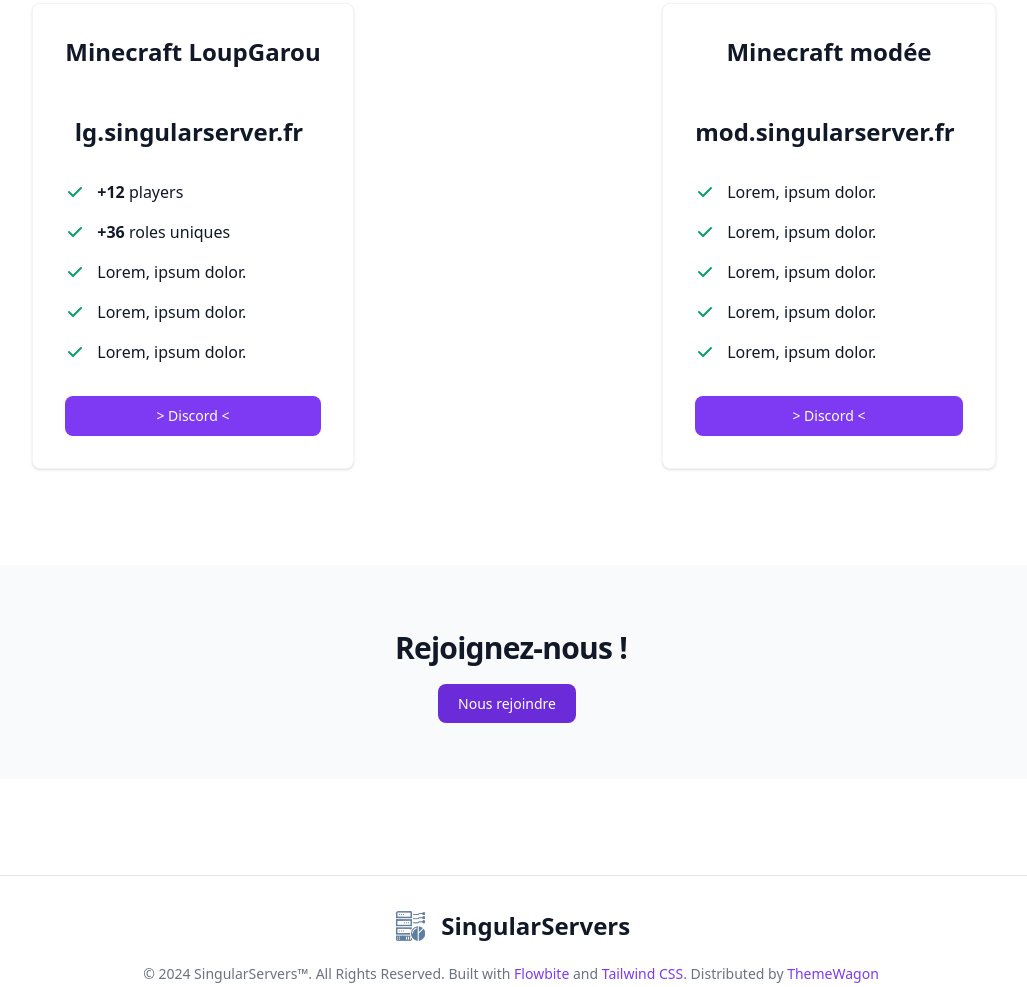
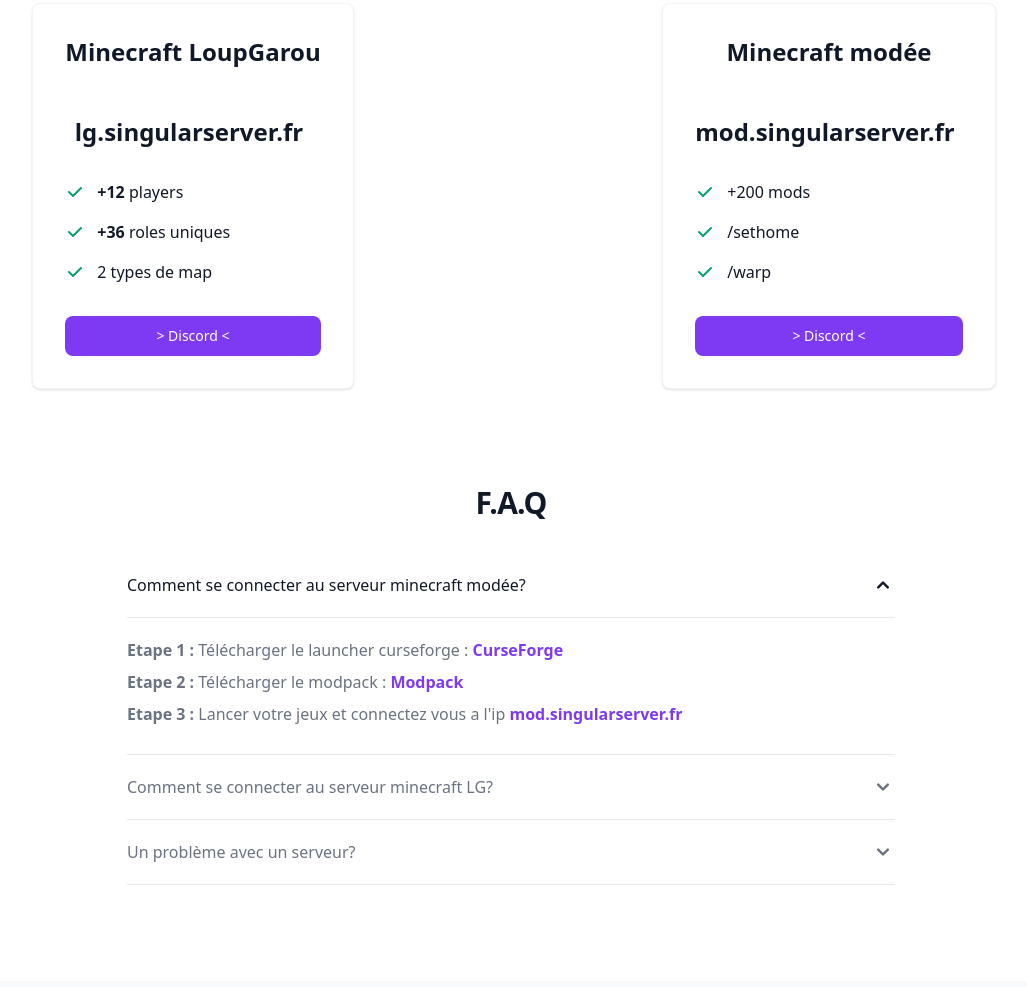
Before and after one commit to beloow/SingularServer, a website: page index.html in a window 1280 px wide. Shown: the part 1144-2131 px from the top of the page, without its empty margins (129-1156 px from the left). Drawn offline with nearby package versions, Linux system fonts and the light colour scheme.

Commit message:
Ajout d'éléments

```diff
--- a/index.html
+++ b/index.html
@@ -58,11 +58,11 @@
                         <li>
                             <a href="#home" class="block py-2 pl-3 pr-4 text-white bg-purple-700 rounded lg:bg-transparent lg:text-purple-700 lg:p-0 dark:text-white" aria-current="page">Accueil</a>
                         </li>
-                        <!-- <li>
-                            <a href="#faq" class="block py-2 pl-3 pr-4 text-gray-700 border-b border-gray-100 hover:bg-gray-50 lg:hover:bg-transparent lg:border-0 lg:hover:text-purple-700 lg:p-0 dark:text-gray-400 lg:dark:hover:text-white dark:hover:bg-gray-700 dark:hover:text-white lg:dark:hover:bg-transparent dark:border-gray-700">Faq</a>
-                        </li> -->
                         <li>
                             <a href="#servers" class="block py-2 pl-3 pr-4 text-gray-700 border-b border-gray-100 hover:bg-gray-50 lg:hover:bg-transparent lg:border-0 lg:hover:text-purple-700 lg:p-0 dark:text-gray-400 lg:dark:hover:text-white dark:hover:bg-gray-700 dark:hover:text-white lg:dark:hover:bg-transparent dark:border-gray-700">Nos serveurs</a>
+                        </li>
+                        <li>
+                            <a href="#faq" class="block py-2 pl-3 pr-4 text-gray-700 border-b border-gray-100 hover:bg-gray-50 lg:hover:bg-transparent lg:border-0 lg:hover:text-purple-700 lg:p-0 dark:text-gray-400 lg:dark:hover:text-white dark:hover:bg-gray-700 dark:hover:text-white lg:dark:hover:bg-transparent dark:border-gray-700">Faq</a>
                         </li>
                         <li>
                             <a href="#join-us" class="block py-2 pl-3 pr-4 text-gray-700 border-b border-gray-100 hover:bg-gray-50 lg:hover:bg-transparent lg:border-0 lg:hover:text-purple-700 lg:p-0 dark:text-gray-400 lg:dark:hover:text-white dark:hover:bg-gray-700 dark:hover:text-white lg:dark:hover:bg-transparent dark:border-gray-700">Join</a>
@@ -142,17 +142,7 @@
                         <li class="flex items-center space-x-3">
                             <!-- Icon -->
                             <svg class="flex-shrink-0 w-5 h-5 text-green-500 dark:text-green-400" fill="currentColor" viewBox="0 0 20 20" xmlns="http://www.w3.org/2000/svg"><path fill-rule="evenodd" d="M16.707 5.293a1 1 0 010 1.414l-8 8a1 1 0 01-1.414 0l-4-4a1 1 0 011.414-1.414L8 12.586l7.293-7.293a1 1 0 011.414 0z" clip-rule="evenodd"></path></svg>
-                            <span>Lorem, ipsum dolor.</span>
-                        </li>
-                        <li class="flex items-center space-x-3">
-                            <!-- Icon -->
-                            <svg class="flex-shrink-0 w-5 h-5 text-green-500 dark:text-green-400" fill="currentColor" viewBox="0 0 20 20" xmlns="http://www.w3.org/2000/svg"><path fill-rule="evenodd" d="M16.707 5.293a1 1 0 010 1.414l-8 8a1 1 0 01-1.414 0l-4-4a1 1 0 011.414-1.414L8 12.586l7.293-7.293a1 1 0 011.414 0z" clip-rule="evenodd"></path></svg>
-                            <span>Lorem, ipsum dolor.</span>
-                        </li>
-                        <li class="flex items-center space-x-3">
-                            <!-- Icon -->
-                            <svg class="flex-shrink-0 w-5 h-5 text-green-500 dark:text-green-400" fill="currentColor" viewBox="0 0 20 20" xmlns="http://www.w3.org/2000/svg"><path fill-rule="evenodd" d="M16.707 5.293a1 1 0 010 1.414l-8 8a1 1 0 01-1.414 0l-4-4a1 1 0 011.414-1.414L8 12.586l7.293-7.293a1 1 0 011.414 0z" clip-rule="evenodd"></path></svg>
-                            <span>Lorem, ipsum dolor.</span>
+                            <span>2 types de map</span>
                         </li>
                     </ul>
                     <a href="https://discord.gg/WQgxfUvgkA" target="_blank" class="text-white bg-purple-600 hover:bg-purple-700 focus:ring-4 focus:ring-purple-200 font-medium rounded-lg text-sm px-5 py-2.5 text-center dark:text-white  dark:focus:ring-purple-900">> Discord <</a>
@@ -169,27 +159,17 @@
                         <li class="flex items-center space-x-3">
                             <!-- Icon -->
                             <svg class="flex-shrink-0 w-5 h-5 text-green-500 dark:text-green-400" fill="currentColor" viewBox="0 0 20 20" xmlns="http://www.w3.org/2000/svg"><path fill-rule="evenodd" d="M16.707 5.293a1 1 0 010 1.414l-8 8a1 1 0 01-1.414 0l-4-4a1 1 0 011.414-1.414L8 12.586l7.293-7.293a1 1 0 011.414 0z" clip-rule="evenodd"></path></svg>
-                            <span>Lorem, ipsum dolor.</span>
+                            <span>+200 mods</span>
                         </li>
                         <li class="flex items-center space-x-3">
                             <!-- Icon -->
                             <svg class="flex-shrink-0 w-5 h-5 text-green-500 dark:text-green-400" fill="currentColor" viewBox="0 0 20 20" xmlns="http://www.w3.org/2000/svg"><path fill-rule="evenodd" d="M16.707 5.293a1 1 0 010 1.414l-8 8a1 1 0 01-1.414 0l-4-4a1 1 0 011.414-1.414L8 12.586l7.293-7.293a1 1 0 011.414 0z" clip-rule="evenodd"></path></svg>
-                            <span>Lorem, ipsum dolor.</span>
+                            <span>/sethome</span>
                         </li>
                         <li class="flex items-center space-x-3">
                             <!-- Icon -->
                             <svg class="flex-shrink-0 w-5 h-5 text-green-500 dark:text-green-400" fill="currentColor" viewBox="0 0 20 20" xmlns="http://www.w3.org/2000/svg"><path fill-rule="evenodd" d="M16.707 5.293a1 1 0 010 1.414l-8 8a1 1 0 01-1.414 0l-4-4a1 1 0 011.414-1.414L8 12.586l7.293-7.293a1 1 0 011.414 0z" clip-rule="evenodd"></path></svg>
-                            <span>Lorem, ipsum dolor.</span>
-                        </li>
-                        <li class="flex items-center space-x-3">
-                            <!-- Icon -->
-                            <svg class="flex-shrink-0 w-5 h-5 text-green-500 dark:text-green-400" fill="currentColor" viewBox="0 0 20 20" xmlns="http://www.w3.org/2000/svg"><path fill-rule="evenodd" d="M16.707 5.293a1 1 0 010 1.414l-8 8a1 1 0 01-1.414 0l-4-4a1 1 0 011.414-1.414L8 12.586l7.293-7.293a1 1 0 011.414 0z" clip-rule="evenodd"></path></svg>
-                            <span>Lorem, ipsum dolor.</span>
-                        </li>
-                        <li class="flex items-center space-x-3">
-                            <!-- Icon -->
-                            <svg class="flex-shrink-0 w-5 h-5 text-green-500 dark:text-green-400" fill="currentColor" viewBox="0 0 20 20" xmlns="http://www.w3.org/2000/svg"><path fill-rule="evenodd" d="M16.707 5.293a1 1 0 010 1.414l-8 8a1 1 0 01-1.414 0l-4-4a1 1 0 011.414-1.414L8 12.586l7.293-7.293a1 1 0 011.414 0z" clip-rule="evenodd"></path></svg>
-                            <span>Lorem, ipsum dolor.</span>
+                            <span>/warp</span>
                         </li>
                     </ul>
                     <a href="https://discord.gg/WQgxfUvgkA" target="_blank" class="text-white bg-purple-600 hover:bg-purple-700 focus:ring-4 focus:ring-purple-200 font-medium rounded-lg text-sm px-5 py-2.5 text-center dark:text-white  dark:focus:ring-purple-900">> Discord <</a>
@@ -199,53 +179,49 @@
       </section>
     <!-- End block -->
     <!-- Start block -->
-    <!-- <section id="faq" class="bg-white dark:bg-gray-900">
+    <section id="faq" class="bg-white dark:bg-gray-900">
         <div class="max-w-screen-xl px-4 pb-8 mx-auto lg:pb-24 lg:px-6 ">
             <h2 class="mb-6 text-3xl font-extrabold tracking-tight text-center text-gray-900 lg:mb-8 lg:text-3xl dark:text-white">F.A.Q</h2>
             <div class="max-w-screen-md mx-auto">
                 <div id="accordion-flush" data-accordion="collapse" data-active-classes="bg-white dark:bg-gray-900 text-gray-900 dark:text-white" data-inactive-classes="text-gray-500 dark:text-gray-400">
                     <h3 id="accordion-flush-heading-1">
                         <button type="button" class="flex items-center justify-between w-full py-5 font-medium text-left text-gray-900 bg-white border-b border-gray-200 dark:border-gray-700 dark:bg-gray-900 dark:text-white" data-accordion-target="#accordion-flush-body-1" aria-expanded="true" aria-controls="accordion-flush-body-1">
-                            <span>Can I use Landwind in open-source projects?</span>
+                            <span>Comment se connecter au serveur minecraft modée?</span>
                             <svg data-accordion-icon="" class="w-6 h-6 rotate-180 shrink-0" fill="currentColor" viewBox="0 0 20 20" xmlns="http://www.w3.org/2000/svg"><path fill-rule="evenodd" d="M5.293 7.293a1 1 0 011.414 0L10 10.586l3.293-3.293a1 1 0 111.414 1.414l-4 4a1 1 0 01-1.414 0l-4-4a1 1 0 010-1.414z" clip-rule="evenodd"></path></svg>
                         </button>
                     </h3>
                     <div id="accordion-flush-body-1" class="" aria-labelledby="accordion-flush-heading-1">
                         <div class="py-5 border-b border-gray-200 dark:border-gray-700">
-                            <p class="mb-2 text-gray-500 dark:text-gray-400">Landwind is an open-source library of interactive components built on top of Tailwind CSS including buttons, dropdowns, modals, navbars, and more.</p>
-                            <p class="text-gray-500 dark:text-gray-400">Check out this guide to learn how to <a href="#" class="text-purple-600 dark:text-purple-500 hover:underline">get started</a> and start developing websites even faster with components on top of Tailwind CSS.</p>
+                            <p class="mb-2 text-gray-500 dark:text-gray-400"><span class="font-bold">Etape 1 :</span> Télécharger le launcher curseforge : <a href="https://www.curseforge.com/download/app" target="_blank" class="font-bold text-purple-600 dark:text-purple-500 hover:underline">CurseForge</a></p>
+                            <p class="mb-2 text-gray-500 dark:text-gray-400"><span class="font-bold">Etape 2 :</span> Télécharger le modpack : <a href="https://www.curseforge.com/minecraft/modpacks/dawn-craft" target="_blank" class="font-bold text-purple-600 dark:text-purple-500 hover:underline">Modpack</a></p>
+                            <p class="mb-2 text-gray-500 dark:text-gray-400"><span class="font-bold">Etape 3 :</span> Lancer votre jeux et connectez vous a l'ip <a href="#" target="_blank" class="font-bold text-purple-600 dark:text-purple-500 hover:underline">mod.singularserver.fr</a></p>
                         </div>
                     </div>
                     <h3 id="accordion-flush-heading-2">
                         <button type="button" class="flex items-center justify-between w-full py-5 font-medium text-left text-gray-500 border-b border-gray-200 dark:border-gray-700 dark:text-gray-400" data-accordion-target="#accordion-flush-body-2" aria-expanded="false" aria-controls="accordion-flush-body-2">
-                            <span>Is there a Figma file available?</span>
+                            <span>Comment se connecter au serveur minecraft LG?</span>
                             <svg data-accordion-icon="" class="w-6 h-6 shrink-0" fill="currentColor" viewBox="0 0 20 20" xmlns="http://www.w3.org/2000/svg"><path fill-rule="evenodd" d="M5.293 7.293a1 1 0 011.414 0L10 10.586l3.293-3.293a1 1 0 111.414 1.414l-4 4a1 1 0 01-1.414 0l-4-4a1 1 0 010-1.414z" clip-rule="evenodd"></path></svg>
                         </button>
                     </h3>
                     <div id="accordion-flush-body-2" class="hidden" aria-labelledby="accordion-flush-heading-2">
                         <div class="py-5 border-b border-gray-200 dark:border-gray-700">
-                            <p class="mb-2 text-gray-500 dark:text-gray-400">Landwind is first conceptualized and designed using the Figma software so everything you see in the library has a design equivalent in our Figma file.</p>
-                            <p class="text-gray-500 dark:text-gray-400">Check out the <a href="#" class="text-purple-600 dark:text-purple-500 hover:underline">Figma design system</a> based on the utility classes from Tailwind CSS and components from Landwind.</p>
+                            <p class="mb-2 text-gray-500 dark:text-gray-400"><span class="font-bold">Etape 1 : </span>Lancer votre jeux version 1.15.1</p>
+                            <p class="mb-2 text-gray-500 dark:text-gray-400"><span class="font-bold">Etape 2 : </span>Connectez vous a l'ip <a href="#" target="_blank" class="font-bold text-purple-600 dark:text-purple-500 hover:underline">lg.singularserver.fr</a></p>
+                            <p class="mb-2 text-purple-600 text-gray-500 dark:text-gray-400">Important ! Au moment de la connexion il faut<span class="font-bold"> accepter </span> le resource pack</p>
                         </div>
                     </div>
                     <h3 id="accordion-flush-heading-3">
                         <button type="button" class="flex items-center justify-between w-full py-5 font-medium text-left text-gray-500 border-b border-gray-200 dark:border-gray-700 dark:text-gray-400" data-accordion-target="#accordion-flush-body-3" aria-expanded="false" aria-controls="accordion-flush-body-3">
-                            <span>What are the differences between Landwind and Tailwind UI?</span>
+                            <span>Un problème avec un serveur?</span>
                             <svg data-accordion-icon="" class="w-6 h-6 shrink-0" fill="currentColor" viewBox="0 0 20 20" xmlns="http://www.w3.org/2000/svg"><path fill-rule="evenodd" d="M5.293 7.293a1 1 0 011.414 0L10 10.586l3.293-3.293a1 1 0 111.414 1.414l-4 4a1 1 0 01-1.414 0l-4-4a1 1 0 010-1.414z" clip-rule="evenodd"></path></svg>
                         </button>
                     </h3>
                     <div id="accordion-flush-body-3" class="hidden" aria-labelledby="accordion-flush-heading-3">
                         <div class="py-5 border-b border-gray-200 dark:border-gray-700">
-                            <p class="mb-2 text-gray-500 dark:text-gray-400">The main difference is that the core components from Landwind are open source under the MIT license, whereas Tailwind UI is a paid product. Another difference is that Landwind relies on smaller and standalone components, whereas Tailwind UI offers sections of pages.</p>
-                            <p class="mb-2 text-gray-500 dark:text-gray-400">However, we actually recommend using both Landwind, Landwind Pro, and even Tailwind UI as there is no technical reason stopping you from using the best of two worlds.</p>
-                            <p class="mb-2 text-gray-500 dark:text-gray-400">Learn more about these technologies:</p>
-                            <ul class="pl-5 text-gray-500 list-disc dark:text-gray-400">
-                                <li><a href="#" class="text-purple-600 dark:text-purple-500 hover:underline">Landwind Pro</a></li>
-                                <li><a href="#" class="text-purple-600 dark:text-purple-500 hover:underline">Tailwind UI</a></li>
-                            </ul>
+                            <p class="mb-2 text-gray-500 dark:text-gray-400">En cas de problème vous pouvez crée un ticket dans la section > #『🚧』sav </p>
                         </div>
                     </div>
-                    <h3 id="accordion-flush-heading-4">
+                    <!-- <h3 id="accordion-flush-heading-4">
                         <button type="button" class="flex items-center justify-between w-full py-5 font-medium text-left text-gray-500 border-b border-gray-200 dark:border-gray-700 dark:text-gray-400" data-accordion-target="#accordion-flush-body-4" aria-expanded="false" aria-controls="accordion-flush-body-4">
                             <span>What about browser support?</span>
                             <svg data-accordion-icon="" class="w-6 h-6 shrink-0" fill="currentColor" viewBox="0 0 20 20" xmlns="http://www.w3.org/2000/svg"><path fill-rule="evenodd" d="M5.293 7.293a1 1 0 011.414 0L10 10.586l3.293-3.293a1 1 0 111.414 1.414l-4 4a1 1 0 01-1.414 0l-4-4a1 1 0 010-1.414z" clip-rule="evenodd"></path></svg>
@@ -261,11 +237,11 @@
                                 <li><a href="#" class="text-purple-600 dark:text-purple-500 hover:underline">Tailwind UI</a></li>
                             </ul>
                         </div>
-                    </div>
+                    </div> -->
                 </div>
             </div>
         </div>
-    </section> -->
+    </section>
     <!-- End block -->
     <!-- Start block -->
     <section id="join-us" class="bg-gray-50 dark:bg-gray-800">
```
